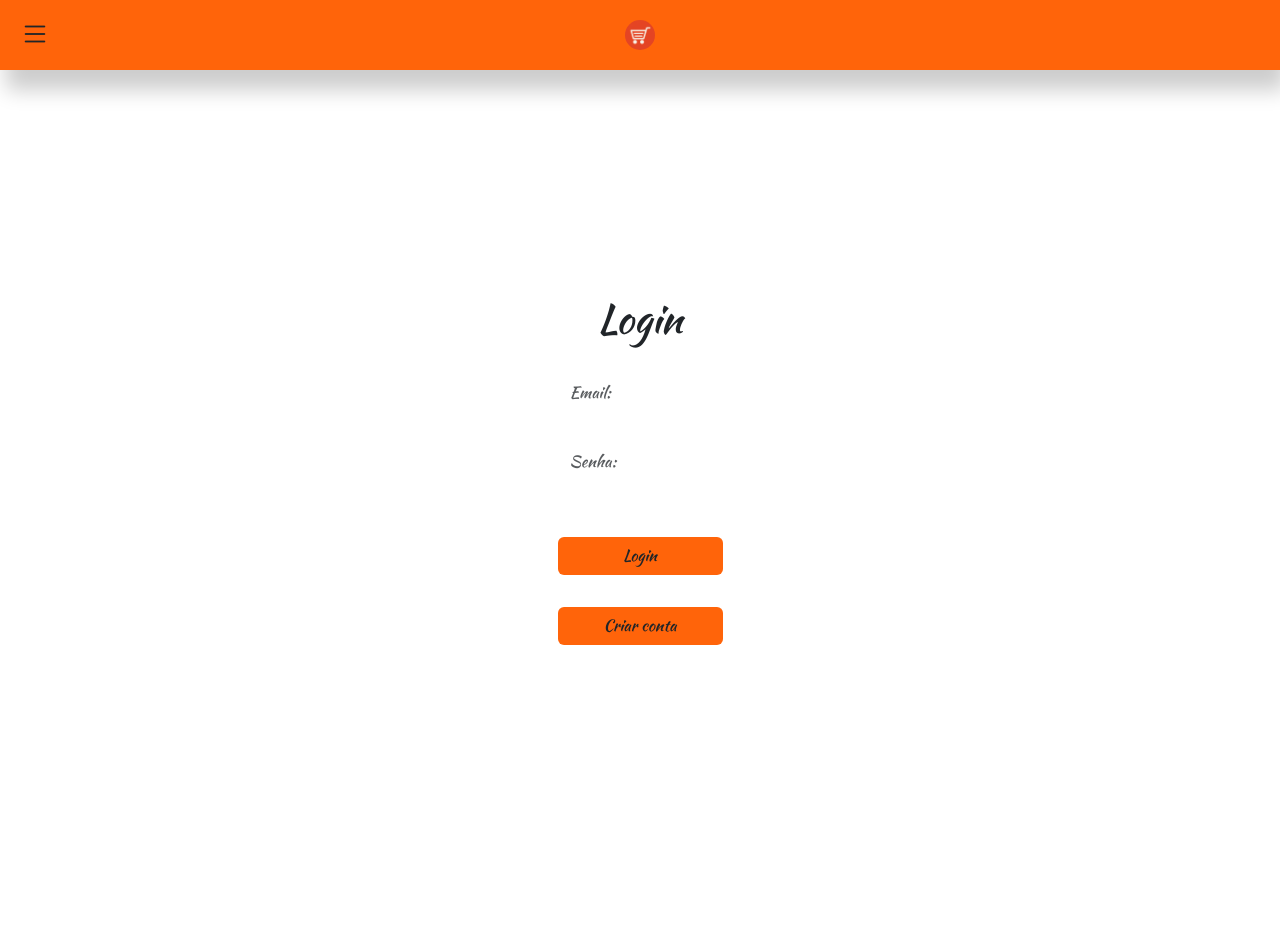
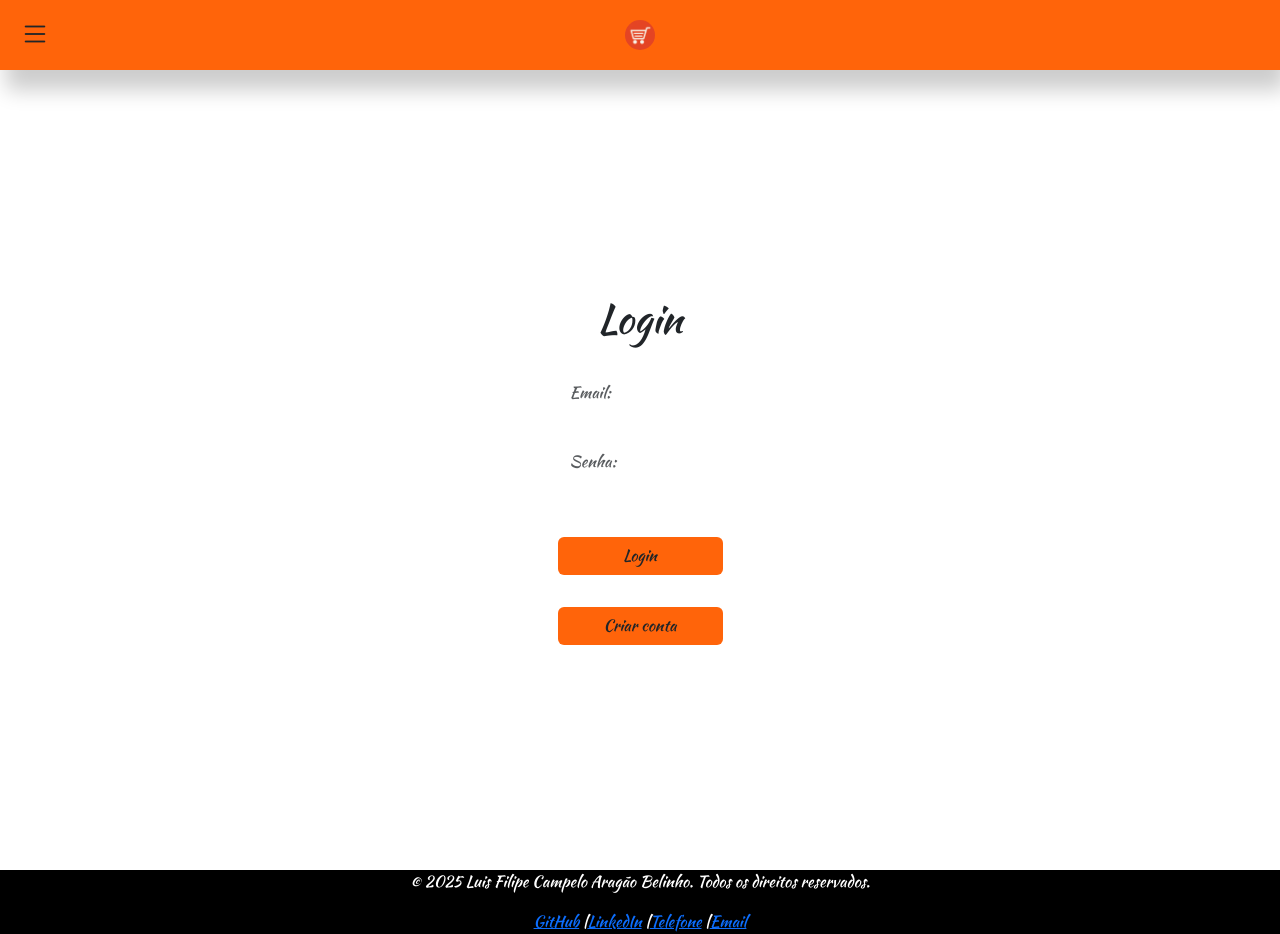
Before and after one commit to LuisCampelo2/Zap-List, a React (Vite) app in the folder client/: page /login in a window 1280 px wide. Before the commit the page ends 870 px from the top, so only its background shows below. Built offline with nearby package versions, Linux system fonts and the light colour scheme.

Commit message:
footer criado

```diff
--- a/client/src/App.tsx
+++ b/client/src/App.tsx
@@ -3,7 +3,7 @@ import { HeaderTop } from "./components/header/headerTop";
 import 'bootstrap/dist/css/bootstrap.min.css';
 import 'bootstrap/dist/js/bootstrap.bundle.min.js';
 import './styles/main.scss';
-
+import { Footer } from "./components/footer";
 
 function App() {
   return (
@@ -14,6 +14,9 @@ function App() {
       <main>
         <Outlet />
       </main>
+      <footer>
+        <Footer/>
+      </footer>
     </>
   );
 }
--- a/client/src/components/addProductToShoppingList.tsx
+++ b/client/src/components/addProductToShoppingList.tsx
@@ -81,6 +81,8 @@ export const AddProductToShoppingList = ({ product, onClose }: Props) => {
               {product.name}
               <form onSubmit={handleSubmit}>
                 <input
+                  style={{ width: '100px' }}
+                  placeholder="Quantidade:"
                   type="number"
                   min="1"
                   max="100"
--- a/client/src/components/aside/aside.tsx
+++ b/client/src/components/aside/aside.tsx
@@ -51,7 +51,7 @@ export const Aside = ({ onClose }: Props) => {
             <h4>Olá, {user.name}</h4>
 
             <Link className="nav-item-aside" to="/lists">
-              Listas de compra
+              Minhas listas
             </Link>
 
             <Link className="nav-item-aside" to="/products">
--- /dev/null
+++ b/client/src/components/footer.tsx
@@ -0,0 +1,37 @@
+export const Footer = () => {
+  return (
+    <>
+      <div
+      style={{backgroundColor:'black', color:'white', textAlign: 'center'}}>
+        <p>&copy; 2025 Luis Filipe Campelo Aragão Belinho. Todos os direitos reservados.</p>
+        <p>
+          <a
+            href="https://github.com/LuisCampelo2"
+            target="_blank"
+          >
+            GitHub
+          </a>{" "}
+          |
+          <a
+            href="https://linkedin.com/in/luiscampelo2"
+            target="_blank"
+          >
+            LinkedIn
+          </a>{" "}
+          |
+          <a
+            href="tel:+5561983381692"
+          >
+            Telefone
+          </a>{" "}
+          |
+          <a
+            href="mailto:luisfilipecab@gmail.com"
+          >
+            Email
+          </a>{" "}
+        </p>
+      </div>
+    </>
+  );
+};
--- a/client/src/pages/myLists/myLists.tsx
+++ b/client/src/pages/myLists/myLists.tsx
@@ -91,7 +91,10 @@ export const MyLists = () => {
                   onClose={() => setModalConfirmation(false)}
                 />
               )}
-            </ul>
+              </ul>
+               <Link className="btn btn-all" to="/createList">
+                  Criar Lista nova
+                </Link>
           </>
         )
       )}
--- a/client/src/styles/main.scss
+++ b/client/src/styles/main.scss
@@ -3,6 +3,7 @@
 @import "home";
 @import "aside";
 @import "myLists";
+
 
 html,
 body,
@@ -12,3 +13,7 @@ body,
   padding: 0;
   font-family: "Kaushan Script", cursive;
 }
+
+main{
+   min-height: 100vh;
+}
```
